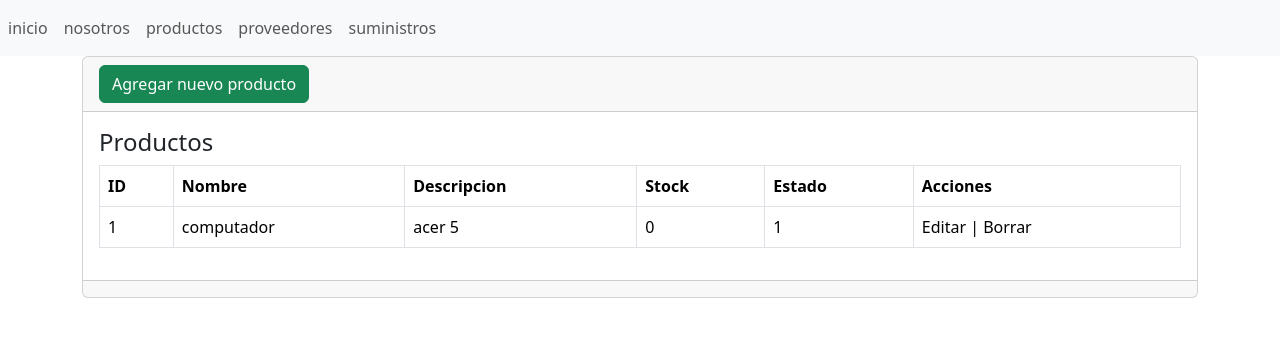
After one commit to SebastianDuarte13/Proyect-Crud-Django, a Django app: page /productos/ in a window 1280 px wide. The commit adds this page. Shown: the top 337 px of the page. Run offline with Django 5.2, Linux system fonts and the light colour scheme.

Commit message:
:zap: advances crud productos :art:

```diff
--- a/crud/templates/base.html
+++ b/crud/templates/base.html
@@ -1,8 +1,9 @@
+{% load static %}
 <!doctype html>
 <html lang="en">
 
 <head>
-    <title>Title</title>
+    <title>{% block titulo %} {% endblock %}</title>
     <!-- Required meta tags -->
     <meta charset="utf-8" />
     <meta name="viewport" content="width=device-width, initial-scale=1, shrink-to-fit=no" />
@@ -16,9 +17,10 @@
 
     <nav class="navbar navbar-expand navbar-light bg-light">
         <div class="nav navbar-nav">
-            <a class="nav-item nav-link" href="#">inicio</a>
-            <a class="nav-item nav-link" href="#">productos</a>
-            <a class="nav-item nav-link" href="#">proveedores</a>
+            <a class="nav-item nav-link" href="{% url 'inicio' %}">inicio</a>
+            <a class="nav-item nav-link" href="{% url 'nosotros' %}">nosotros</a>
+            <a class="nav-item nav-link" href="{% url 'productos' %}">productos</a>
+            <a class="nav-item nav-link" href="{% url 'nosotros' %}">proveedores</a>
             <a class="nav-item nav-link" href="#">suministros</a>
         </div>
     </nav>
@@ -27,7 +29,7 @@
     <div class="container">
         <div class="row">
             <div class="col-12">
-                contenido
+                {% block contenido %} {% endblock %}
             </div>
         </div>
     </div>
--- /dev/null
+++ b/crud/templates/productos/indexp.html
@@ -0,0 +1,48 @@
+{% extends "base.html" %}
+
+{% block titulo %} Productos {% endblock %}
+
+{% block contenido %}
+
+<div class="card">
+    <div class="card-header">
+        <a name="" id="" class="btn btn-success" href="{% url 'crear' %}" role="button">Agregar nuevo producto</a>
+
+    </div>
+    <div class="card-body">
+        <h4 class="card-title">Productos</h4>
+
+        <div class="table-responsive">
+            <table class="table table-secundary table-bordered table-hover">
+                <thead>
+                    <tr>
+                        <th scope="col">ID</th>
+                        <th scope="col">Nombre</th>
+                        <th scope="col">Descripcion </th>
+                        <th scope="col">Stock</th>
+                        <th scope="col">Estado</th>
+                        <th scope="col">Acciones</th>
+
+                    </tr>
+                </thead>
+                <tbody>
+
+                    <tr class="">
+                        <td scope="row">1</td>
+                        <td>computador</td>
+                        <td>acer 5</td>
+                        <td>0</td>
+                        <td>1</td>
+                        <td>Editar | Borrar</td>
+                    </tr>
+                </tbody>
+            </table>
+        </div>
+
+
+    </div>
+    <div class="card-footer text-muted"></div>
+</div>
+
+
+{% endblock %}
--- a/crud/urls.py
+++ b/crud/urls.py
@@ -4,4 +4,7 @@ from . import views
 urlpatterns = [
     path('', views.inicio, name='inicio'),
     path('nosotros/', views.nosotros, name='nosotros'),
+    path('productos/', views.productos, name='productos'),
+    path('productos/crear', views.crear, name='crear'),
+
 ]
--- a/crud/views.py
+++ b/crud/views.py
@@ -5,6 +5,10 @@ from django.http import HttpResponse
 # Create your views here.
 
 def inicio(request):
-    return HttpResponse("<h1>Inicio</h1>")
+    return render(request, 'paginas/inicio.html')
 def nosotros(request):
     return render(request, 'paginas/nosotros.html')
+def productos(request):
+    return render(request, 'productos/indexp.html')
+def crear(request):
+    return render(request, 'productos/crear.html')
```
Also changed, not shown: crud/templates/paginas/inicio.html (added, +20 -0 lines), crud/templates/paginas/nosotros.html (+9 -0 lines), crud/templates/productos/crear.html (added, +17 -0 lines), crud/templates/productos/editar.html (added, +9 -0 lines), crud/templates/productos/form.html (added, +10 -0 lines).
